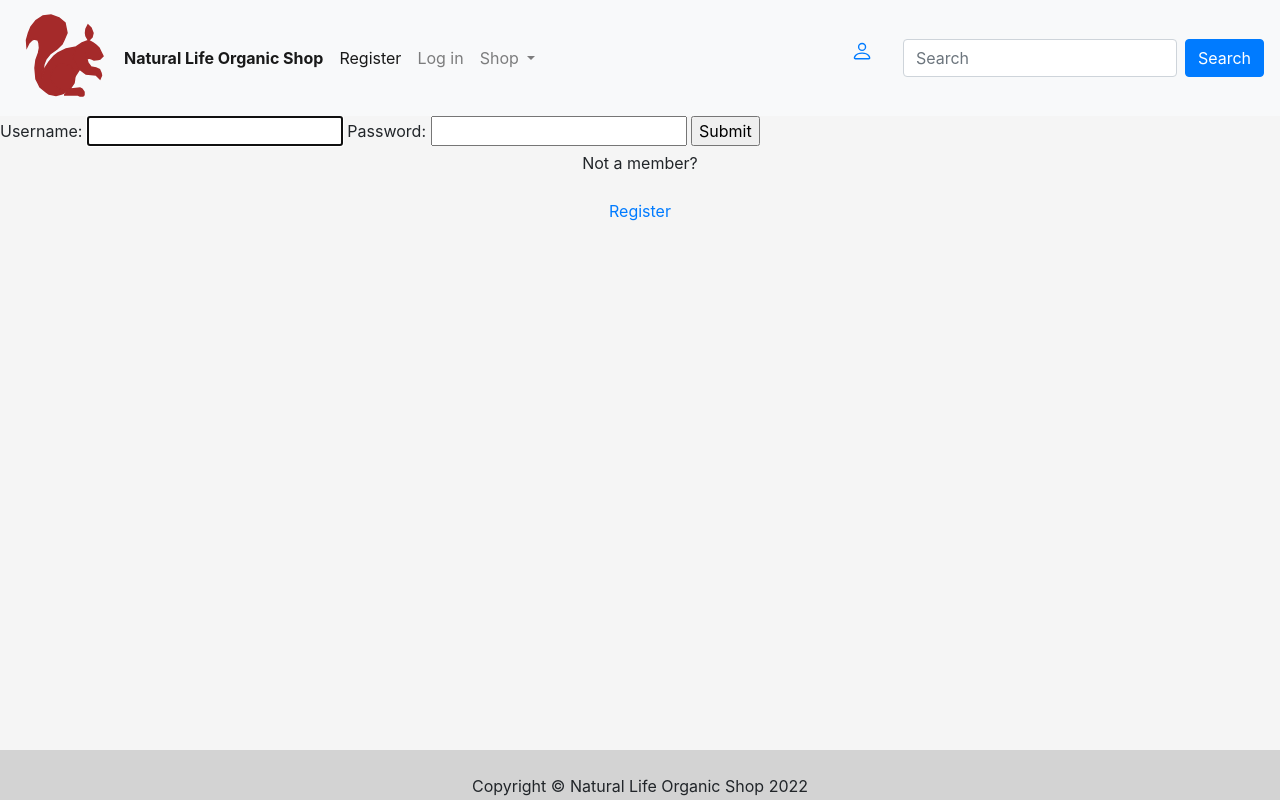
After one commit to grupaaaa/final-project, a Django app: page /profile/ in a window 1280 px wide. The commit adds this page. Run offline with Django 4.2, Linux system fonts and the light colour scheme.

Commit message:
add user profile

```diff
--- a/finalProject/accounts/views.py
+++ b/finalProject/accounts/views.py
@@ -1,8 +1,9 @@
-import urllib
+from django.contrib import messages
+from django.contrib.auth import get_user_model, authenticate, login
+from django.shortcuts import render, redirect
+from django.contrib.auth.forms import UserCreationForm, AuthenticationForm
 
-from django.contrib import messages
-from django.shortcuts import render, redirect
-from django.contrib.auth.forms import UserCreationForm
+User = get_user_model()
 
 
 def register(request):
@@ -14,12 +15,31 @@ def register(request):
         # print(request.POST)
         if form.is_valid():
             form.save()
-            # messages.success(request, 'Account created successfully')
+            return redirect('/accounts/')
 
-            return redirect('/accounts/')
-        else:
-            form = UserCreationForm()
-            messages.error(request, 'Account creation failed')
+    else:
+        form = UserCreationForm()
+
 
     context = {'form': form}
     return render(request, 'register.html', context)
+
+
+def profile_functionalities(request):
+    login_form = AuthenticationForm()
+
+    if request.method == 'POST':
+        login_form = AuthenticationForm(data=request.POST)
+        if login_form.is_valid():
+            username = login_form.cleaned_data('username')
+            password = login_form.cleaned_data('password')
+            user = authenticate(request, username=username, password=password)
+            if user:
+                login(request, user)
+
+    context = {'login_form': login_form }
+    return render(request, 'profile.html', context)
+
+
+def basket_view(request):
+    return render(request,'basket.html')
--- a/finalProject/finalProject/urls.py
+++ b/finalProject/finalProject/urls.py
@@ -17,10 +17,14 @@ from django.contrib import admin
 from django.urls import path, include
 from django.views.generic import TemplateView
 from main.views import HomeView
+from accounts.views import profile_functionalities, basket_view
 
 urlpatterns = [
     path('admin/', admin.site.urls),
     path("accounts/", include("accounts.urls"), name="accounts"),
-    path('h/', TemplateView.as_view(template_name='home.html'), name='home'),
-    path('base/', HomeView.as_view()),
+    path('home/', TemplateView.as_view(template_name='home.html'), name='home'),
+    path('base/', HomeView.as_view()), #czy to trzeba ?
+    path('profile/', profile_functionalities, name='profile'),
+    path('basket/', basket_view, name='basket'),
+
 ]
--- a/finalProject/main/templates/main/base.html
+++ b/finalProject/main/templates/main/base.html
@@ -1,45 +1,56 @@
-<!DOCTYPE html>
-<html lang="en">
-<head>
 <!DOCTYPE html>
 <html lang="en">
         <head>
             <meta charset="utf-8">
             <meta name="viewport" content="width=device-width, initial-scale=1, shrink-to-fit=no">
             <link rel="stylesheet" href="https://cdn.jsdelivr.net/npm/bootstrap@4.3.1/dist/css/bootstrap.min.css" integrity="sha384-ggOyR0iXCbMQv3Xipma34MD+dH/1fQ784/j6cY/iJTQUOhcWr7x9JvoRxT2MZw1T" crossorigin="anonymous">
+            <link rel="stylesheet" href="style.css"/>
         {% block title %}
             <title>NATURAL LIFE ORGANIC SHOP</title>
         {% endblock title %}
+
         {% block style %}
             <style>
                 body {background-color: whitesmoke;}
                 nav {background-color: #B1FFEB}
+                footer {background-color: lightgray;
+                        height: 50px;}
                 h1 {text-align: center;}
             </style>
         {% endblock style %}
         </head>
+
     {% block navbar %}
+
         <nav class="navbar navbar-expand-lg navbar-light bg-light">
-        <a class="navbar-brand" href="#">Natural Life Organic Shop</a>
-        <button class="navbar-toggler" type="button" data-toggle="collapse" data-target="#navbarSupportedContent" aria-controls="navbarSupportedContent" aria-expanded="false" aria-label="Toggle navigation">
-            <span class="navbar-toggler-icon"></span>
-        </button>
+            <div id="top-logo">
+                <svg width="100" height="100">
+                    <polyline points="48,87 50,87 62,87 64,88 67,88 68,87 68,84 66,81 64,80 55,81 47,82 41,80 36,74  36,74 35,66 37,62 40,58 45,56 52,57 56,59 58,63 59,67 58.5,72 58,75 54,81 48,85 45.5,86 40,87.5 33,86 30,84 24,79 22,75 20,71 19,60 20,52 22.5,45 23.5,40
+                    23,35 22,32 18,31 16,32 13,35 11,39 10.5,32 12.5,25 15,19 20,12.5 27,8 35,7 43,10 49,15 51,25 48,32 46,36 41,41 34,46 30,51 28,56 27,62 26,66 26,70 27.5,64 29,60 33,54 38,48 42,45 50,41 60,39 65,41 69,45 72,55 75,59 80,60 83.5,61.5 85,65 85.5,67.5 84,71 80,67 70,66 62,60
+                    57,50 60,39 66,35 72.5,32.5 76,29 77,25 75,20 72,17 70,21 69.5,25 70,28 72.5,32.5 77,35 80,37 83,40 85,44 86,46 87,48 84,51 82,51.5 78,52 76,51 73,50 71,51
+                     "
+                    fill="brown" stroke="brown" stroke-width="1.5" />
 
+                </svg>
+            </div>
 
             <div class="collapse navbar-collapse" id="navbarSupportedContent">
                 <ul class="navbar-nav mr-auto">
                     <li class="nav-item active">
-                    <a class="nav-link" href="/base/">Home <span class="sr-only">(current)</span></a>
+                        <a class="nav-link" href="/home/"><strong>Natural Life Organic Shop</strong><span class="sr-only" >(current)</span></a>
                     </li>
+
+                    {% if not user.is_authenticated %}
                         <li class="nav-item active">
                             <a class="nav-link" href="/accounts/register/">Register <span class="sr-only">(current)</span></a>
                         </li>
+                    {% endif %}
 
                     {% if user.is_authenticated %}
                         <li class="nav-item">
                          <a class="nav-link" href="{% url 'logout' %}">Log out</a>
+                        </li>
                     {% else %}
-                </li>
                         <li class="nav-item">
                             <a class="nav-link" href="/accounts/login/">Log in</a>
                         </li>
@@ -59,25 +70,65 @@
                     </li>
 
                 </ul>
+
+                {% if user.is_authenticated %}
+
+                        <a class="nav-link" href="/profile/">
+                            <svg xmlns="http://www.w3.org/2000/svg" width="36" height="36" fill="currentColor" class="bi bi-person-check" viewBox="0 0 26 26">
+                                <path d="M6 8a3 3 0 1 0 0-6 3 3 0 0 0 0 6zm2-3a2 2 0 1 1-4 0 2 2 0 0 1 4 0zm4 8c0 1-1 1-1 1H1s-1 0-1-1 1-4 6-4 6 3 6 4zm-1-.004c-.001-.246-.154-.986-.832-1.664C9.516 10.68 8.289 10 6 10c-2.29 0-3.516.68-4.168 1.332-.678.678-.83 1.418-.832 1.664h10z"/>
+                                <path fill-rule="evenodd" d="M15.854 5.146a.5.5 0 0 1 0 .708l-3 3a.5.5 0 0 1-.708 0l-1.5-1.5a.5.5 0 0 1 .708-.708L12.5 7.793l2.646-2.647a.5.5 0 0 1 .708 0z"/>
+                            </svg>
+                        </a>
+                    </li>
+                {% else %}
+
+                        <a class="nav-link" href="/profile/">
+                            <svg xmlns="http://www.w3.org/2000/svg" width="36" height="36" fill="currentColor" class="bi bi-person" viewBox="0 0 26 26">
+                                <path d="M8 8a3 3 0 1 0 0-6 3 3 0 0 0 0 6zm2-3a2 2 0 1 1-4 0 2 2 0 0 1 4 0zm4 8c0 1-1 1-1 1H3s-1 0-1-1 1-4 6-4 6 3 6 4zm-1-.004c-.001-.246-.154-.986-.832-1.664C11.516 10.68 10.289 10 8 10c-2.29 0-3.516.68-4.168 1.332-.678.678-.83 1.418-.832 1.664h10z"/>
+                            </svg>
+                        </a>
+                    </li>
+                {% endif %}
+
+                {% if user.is_authenticated %}
+                        <a class="nav-link" href="/basket/">
+                            <svg xmlns="http://www.w3.org/2000/svg" width="36" height="36" fill="currentColor" class="bi bi-cart4" viewBox="0 0 26 26">
+                              <path d="M0 2.5A.5.5 0 0 1 .5 2H2a.5.5 0 0 1 .485.379L2.89 4H14.5a.5.5 0 0 1 .485.621l-1.5 6A.5.5 0 0 1 13 11H4a.5.5 0 0 1-.485-.379L1.61 3H.5a.5.5 0 0 1-.5-.5zM3.14 5l.5 2H5V5H3.14zM6 5v2h2V5H6zm3 0v2h2V5H9zm3 0v2h1.36l.5-2H12zm1.11 3H12v2h.61l.5-2zM11 8H9v2h2V8zM8 8H6v2h2V8zM5 8H3.89l.5 2H5V8zm0 5a1 1 0 1 0 0 2 1 1 0 0 0 0-2zm-2 1a2 2 0 1 1 4 0 2 2 0 0 1-4 0zm9-1a1 1 0 1 0 0 2 1 1 0 0 0 0-2zm-2 1a2 2 0 1 1 4 0 2 2 0 0 1-4 0z"/>
+                            </svg>
+                        </a>
+                    </li>
+                {% endif %}
+
+
                     <form class="form-inline my-2 my-lg-0">
                         <input class="form-control mr-sm-2" type="search" placeholder="Search" aria-label="Search">
-                <button class="btn btn-outline-success my-2 my-sm-0" type="submit">Search</button>
+                        <button class="btn btn-primary my-2 my-sm-0" type="submit">Search</button>
                     </form>
                 </div>
             </nav>
         {% endblock navbar %}
+
     <body>
         {% block body %}
-    <h1> NATURAL LIFE ORGANIC SHOP</h1>
+
         {% endblock body %}
         <script src="https://code.jquery.com/jquery-3.3.1.slim.min.js" integrity="sha384-q8i/X+965DzO0rT7abK41JStQIAqVgRVzpbzo5smXKp4YfRvH+8abtTE1Pi6jizo" crossorigin="anonymous"></script>
         <script src="https://cdn.jsdelivr.net/npm/popper.js@1.14.7/dist/umd/popper.min.js" integrity="sha384-UO2eT0CpHqdSJQ6hJty5KVphtPhzWj9WO1clHTMGa3JDZwrnQq4sF86dIHNDz0W1" crossorigin="anonymous"></script>
         <script src="https://cdn.jsdelivr.net/npm/bootstrap@4.3.1/dist/js/bootstrap.min.js" integrity="sha384-JjSmVgyd0p3pXB1rRibZUAYoIIy6OrQ6VrjIEaFf/nJGzIxFDsf4x0xIM+B07jRM" crossorigin="anonymous"></script>
 
         {% block content %}
-
             <script src="https://cdn.jsdelivr.net/npm/bootstrap@5.0.2/dist/js/bootstrap.bundle.min.js" integrity="sha384-MrcW6ZMFYlzcLA8Nl+NtUVF0sA7MsXsP1UyJoMp4YLEuNSfAP+JcXn/tWtIaxVXM" crossorigin="anonymous"></script>
+        {% endblock content %}
+    </body>
 
 
-    {% endblock content %}
-</body>
+<footer class="page-footer font-small purple pt-4 fixed-bottom">
+  <!-- Copyright -->
+  <div class="footer-copyright text-center p-0">
+    <p>Copyright &copy; Natural Life Organic Shop 2022</p>
+  </div>
+  <!-- Copyright -->
+</footer>
+
+
+</html>
--- a/finalProject/templates/home.html
+++ b/finalProject/templates/home.html
@@ -4,9 +4,9 @@
 
 {% block content %}
 {% if user.is_authenticated %}
-  Hi {{ user.username }}! This is Natural Life Organic Shop
+  Hi {{ user.username }}! This is Natural Life Organic Shop.
 
-  <p><a href="{% url 'logout' %}">Log Out</a></p>
+
 {% else %}
   <p>You are not logged in</p>
   <a href="{% url 'login' %}">Log In</a>
--- /dev/null
+++ b/finalProject/templates/profile.html
@@ -0,0 +1,37 @@
+{% extends 'main\base.html' %}
+
+{% block content %}
+    {% if user.is_authenticated %}
+
+        Hi {{ user.username }}! This is your account.
+    {% else %}
+
+<form action={% url "/accounts/login/" %} method="post">
+{% csrf_token %}
+    {{ login_form }}
+    <input type="submit" value="Submit">
+
+
+
+  <!-- Register buttons -->
+  <div class="text-center">
+    <p>Not a member?</p>
+      <a class="nav-link" href="/accounts/register/">Register <span class="sr-only">(current)</span></a>
+  </div>
+</form>
+
+
+
+
+    {% endif %}
+
+
+
+
+
+
+
+
+
+
+{% endblock content %}
```
Also changed, not shown: finalProject/main/templates/main/style.css (added, +7 -0 lines), finalProject/templates/account.html (added, +11 -0 lines), finalProject/templates/basket.html (added, +7 -0 lines), finalProject/templates/register.html (+15 -9 lines), finalProject/accounts/urls.py (line endings or trailing spaces), finalProject/main/templates/main/script.js (added). Lines whose indentation alone changed are shown as unchanged.
